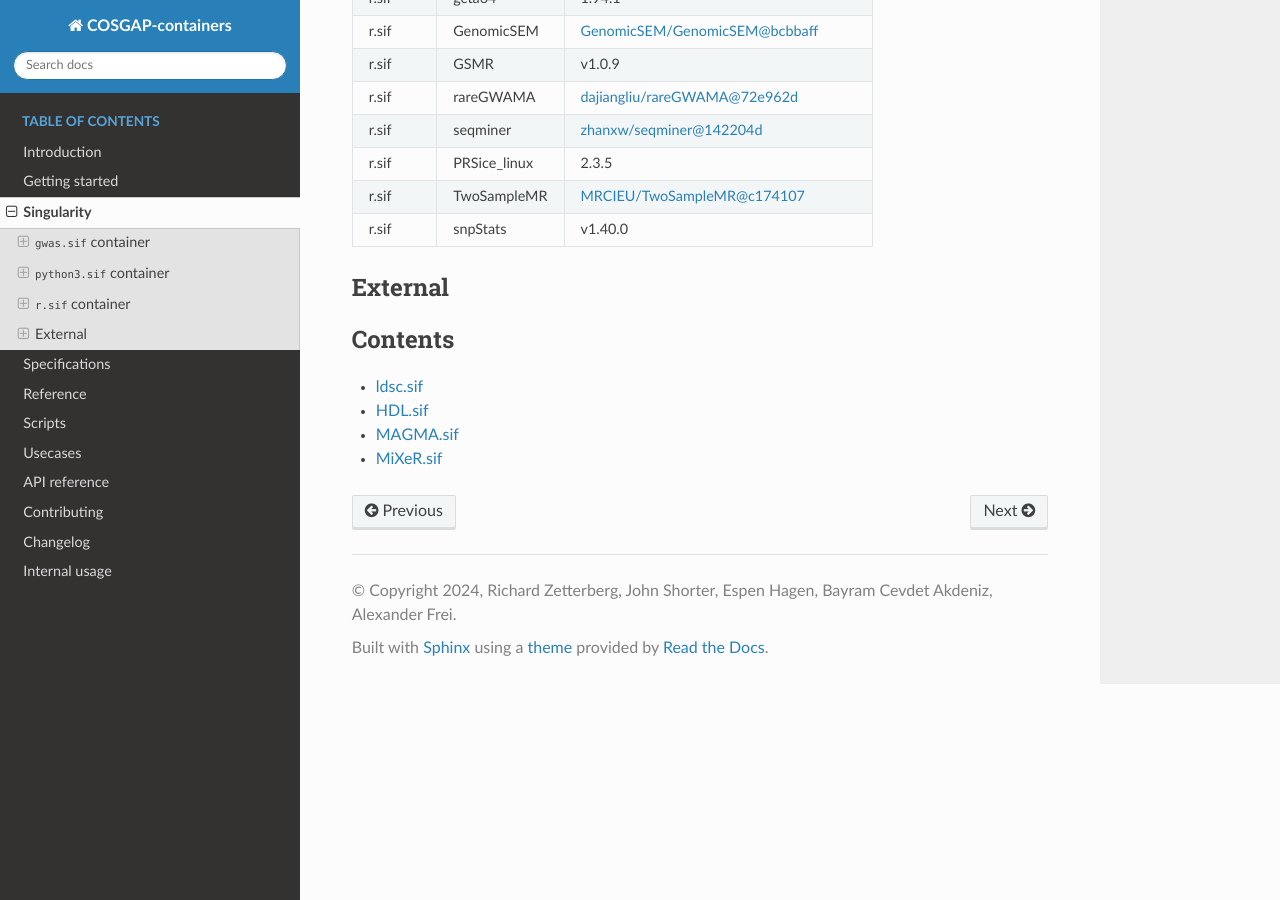
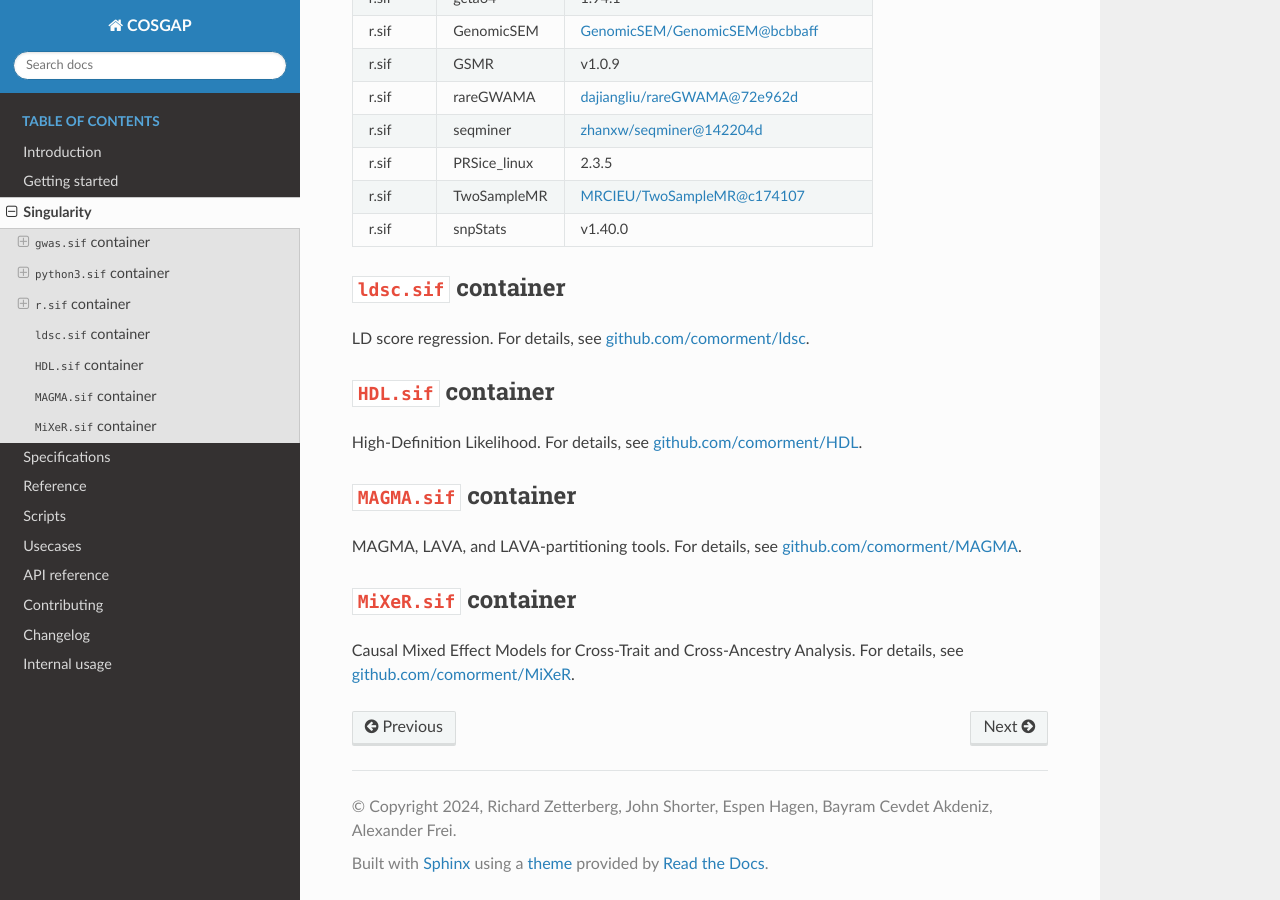
Before and after one commit to comorment/containers, a Sphinx documentation site: the page built from sphinx-docs/source/singularity/README.md, in a window 1280 px wide and 900 px high, scrolled down 3818 px. Built offline with Sphinx 7.4.7 and the Read the Docs theme 2.0.0, drawn with Linux system fonts in a browser that asks for light colours; pages that are not in the unit, such as notebooks, are missing from menus.

Commit message:
renaming references to comorment-containers to cosgap etc.

````diff
--- a/sphinx-docs/source/conf.py
+++ b/sphinx-docs/source/conf.py
@@ -21,7 +21,7 @@
 # -- Project information -----------------------------------------------------
 # https://www.sphinx-doc.org/en/master/usage/configuration.html#project-information
 
-project = 'COSGAP-containers'
+project = 'COSGAP'
 copyright = '2024, Richard Zetterberg, John Shorter, ' + \
     'Espen Hagen, Bayram Cevdet Akdeniz, Alexander Frei'
 author = 'Richard Zetterberg, John Shorter, ' +\
--- a/sphinx-docs/source/index.rst
+++ b/sphinx-docs/source/index.rst
@@ -51,10 +51,10 @@
    Change log
    Internal usage (p33/p697/Tryggve collaborators)
 
-Welcome to the COSGAP-Container's documentation!
-================================================
+Welcome to the COSGAP's documentation!
+======================================
 
-This is the online documentation for the COSGAP-Container project,
+This is the online documentation for the COSGAP project,
 hosted at `GitHub.com/CoMorMent/containers <https://github.com/comorment/containers>`_.
 
 .. toctree::
--- a/sphinx-docs/source/singularity/README.md
+++ b/sphinx-docs/source/singularity/README.md
@@ -11,8 +11,6 @@
 ```{include} ../../../docs/singularity/r.md
 :heading-offset: 1
 ```
-## External
-```{toctree}
-:caption: Contents
-external.md
+```{include} external.md
+:heading-offset: 1
 ```
--- a/sphinx-docs/source/singularity/external.md
+++ b/sphinx-docs/source/singularity/external.md
@@ -1,7 +1,19 @@
-# ldsc.sif
+# ``ldsc.sif`` container
 
-# HDL.sif
+LD score regression.
+For details, see [github.com/comorment/ldsc](https://github.com/comorment/ldsc).
 
-# MAGMA.sif
+# ``HDL.sif`` container
 
-# MiXeR.sif
+High-Definition Likelihood.
+For details, see [github.com/comorment/HDL](https://github.com/comorment/HDL).
+
+# ``MAGMA.sif`` container
+
+MAGMA, LAVA, and LAVA-partitioning tools.
+For details, see [github.com/comorment/MAGMA](https://github.com/comorment/MAGMA).
+
+# ``MiXeR.sif`` container
+
+Causal Mixed Effect Models for Cross-Trait and Cross-Ancestry Analysis.
+For details, see [github.com/comorment/MiXeR](https://github.com/comorment/MiXeR).
````
Also changed, not shown: CHANGELOG.md (+1 -0 lines), README.md (+4 -4 lines), RELEASES.md (+1 -1 lines).
